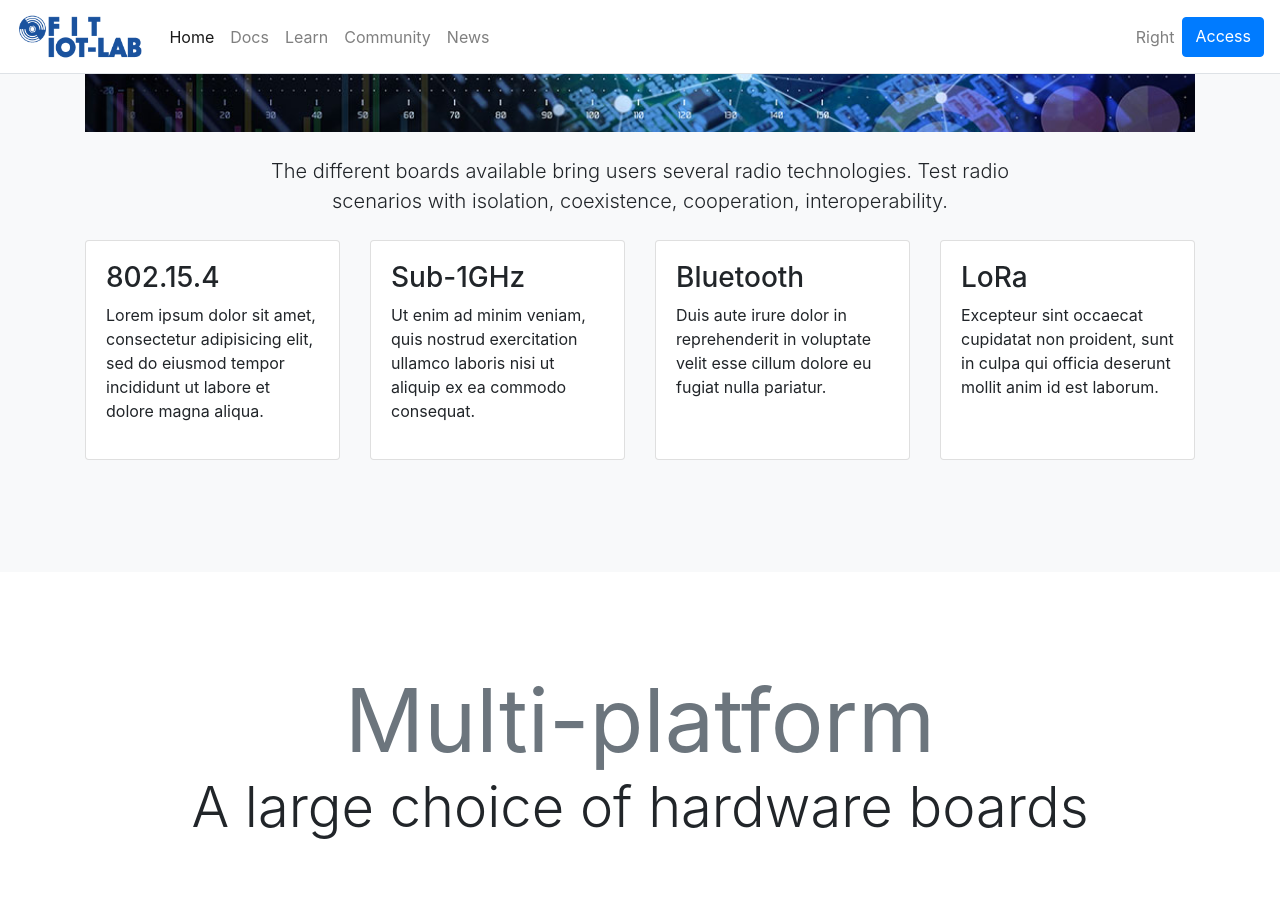
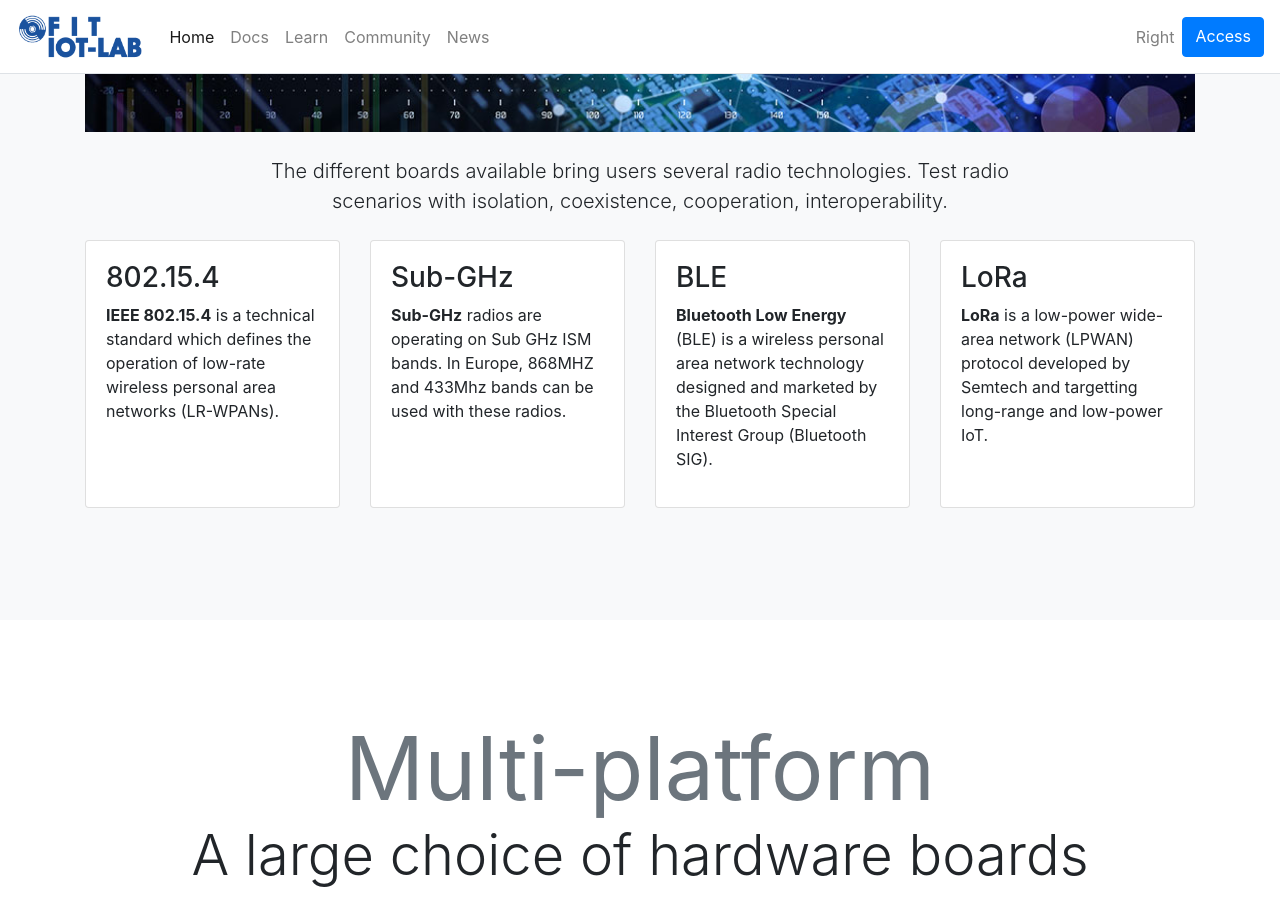
Before and after one commit to iot-lab/iot-lab.github.io, a Jekyll site: the page built from index.html, in a window 1280 px wide and 900 px high, scrolled down 3477 px. Built offline with Jekyll 4.4.1, drawn with Linux system fonts in a browser that asks for light colours.

Commit message:
index.html: add short description for radio technologies

```diff
--- a/index.html
+++ b/index.html
@@ -140,7 +140,7 @@ style: fullwidth
                     <div class="flex-grow-1">
                         <h3>802.15.4</h3>
                         <p>
-                            Lorem ipsum dolor sit amet, consectetur adipisicing elit, sed do eiusmod tempor incididunt ut labore et dolore magna aliqua.
+                            <strong>IEEE 802.15.4</strong> is a technical standard which defines the operation of low-rate wireless personal area networks (LR-WPANs).
                         </p>
                     </div>
                 </div>
@@ -148,9 +148,9 @@ style: fullwidth
             <div class="col-6 mb-3">
                 <div class="card h-100 card-body">
                     <div class="flex-grow-1">
-                        <h3>Sub-1GHz</h3>
+                        <h3>Sub-GHz</h3>
                         <p>
-                            Ut enim ad minim veniam, quis nostrud exercitation ullamco laboris nisi ut aliquip ex ea commodo consequat.
+                            <strong>Sub-GHz</strong> radios are operating on Sub GHz ISM bands. In Europe, 868MHZ and 433Mhz bands can be used with these radios.
                         </p>
                     </div>
                 </div>
@@ -158,9 +158,10 @@ style: fullwidth
             <div class="col-6 mb-3">
                 <div class="card h-100 card-body">
                     <div class="flex-grow-1">
-                        <h3>Bluetooth</h3>
+                        <h3>BLE</h3>
                         <p>
-                            Duis aute irure dolor in reprehenderit in voluptate velit esse cillum dolore eu fugiat nulla pariatur.
+                            <strong>Bluetooth Low Energy</strong> (BLE) is a wireless personal area network technology designed and marketed by the Bluetooth Special Interest Group
+                            (Bluetooth SIG).
                         </p>
                     </div>
                 </div>
@@ -170,7 +171,7 @@ style: fullwidth
                     <div class="flex-grow-1">
                         <h3>LoRa</h3>
                         <p>
-                            Excepteur sint occaecat cupidatat non proident, sunt in culpa qui officia deserunt mollit anim id est laborum.
+                            <strong>LoRa</strong> is a low-power wide-area network (LPWAN) protocol developed by Semtech and targetting long-range and low-power IoT.
                         </p>
                     </div>
                 </div>
```
